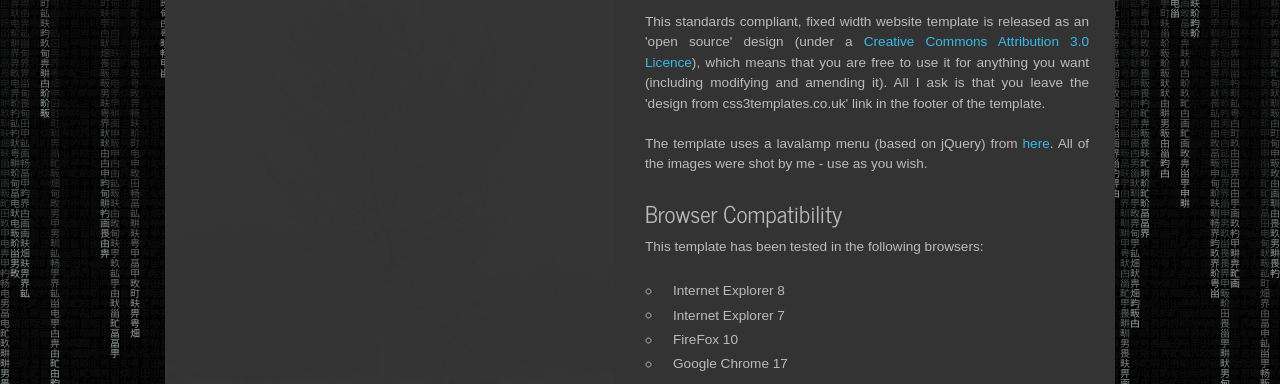
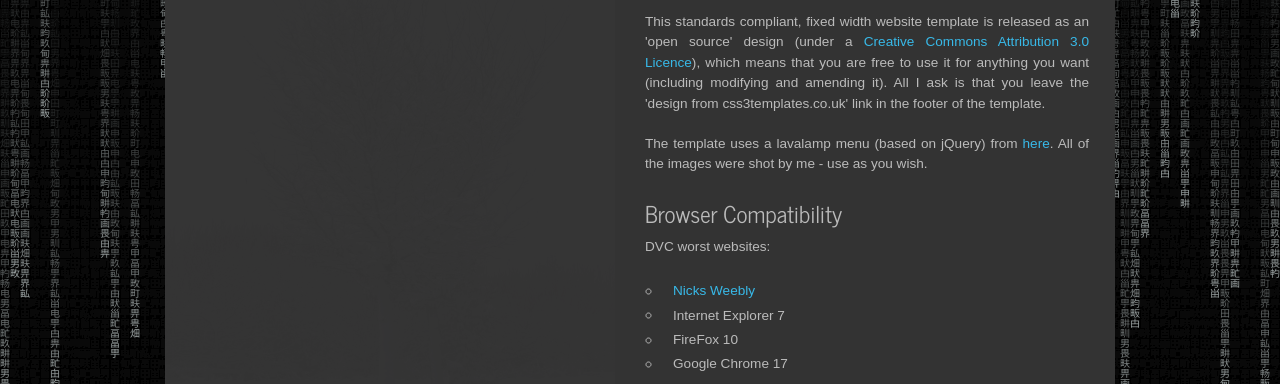
Before and after one commit to DVCsocks/Portfolio, a plain HTML site: page index.html in a window 1280 px wide. Shown: the part 193-577 px from the top of the page. Drawn offline with Linux system fonts and the light colour scheme.

Commit message:
Update index.html

```diff
--- a/index.html
+++ b/index.html
@@ -44,9 +44,9 @@
         <p>This standards compliant, fixed width website template is released as an 'open source' design (under a <a href="http://creativecommons.org/licenses/by/3.0">Creative Commons Attribution 3.0 Licence</a>), which means that you are free to use it for anything you want (including modifying and amending it). All I ask is that you leave the 'design from css3templates.co.uk' link in the footer of the template.</p>
         <p>The template uses a lavalamp menu (based on jQuery) from <a href="http://www.gmarwaha.com/blog/2007/08/23/lavalamp-for-jquery-lovers/">here</a>. All of the images were shot by me - use as you wish.</p>
         <h2>Browser Compatibility</h2>
-        <p>This template has been tested in the following browsers:</p>
+        <p>DVC worst websites:</p>
         <ul>
-          <li>Internet Explorer 8</li>
+          <li><a href="https://htmlpreview.github.io/?https://raw.githubusercontent.com/Nick-42nato/Nick-42nato.github.io/master/index.html">Nicks Weebly</a> </li>
           <li>Internet Explorer 7</li>
           <li>FireFox 10</li>
           <li>Google Chrome 17</li>
```
